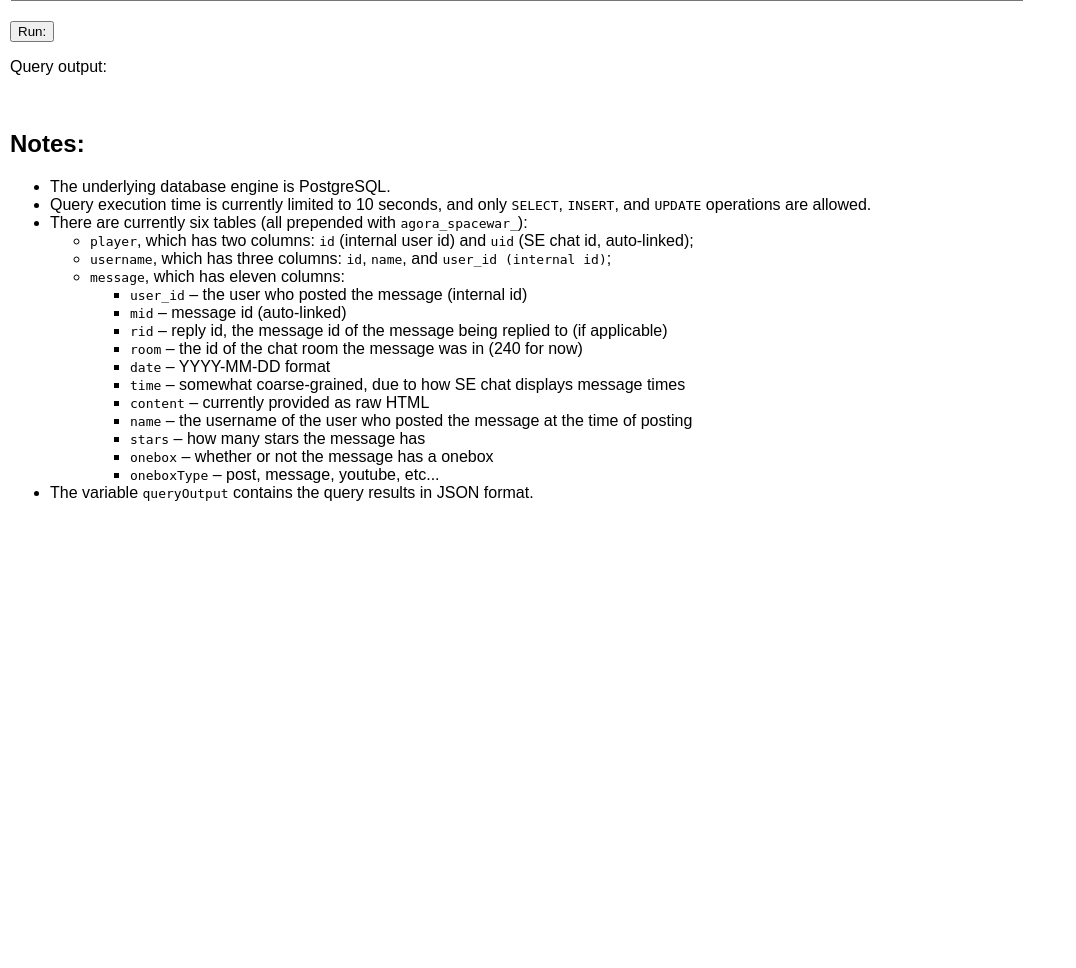
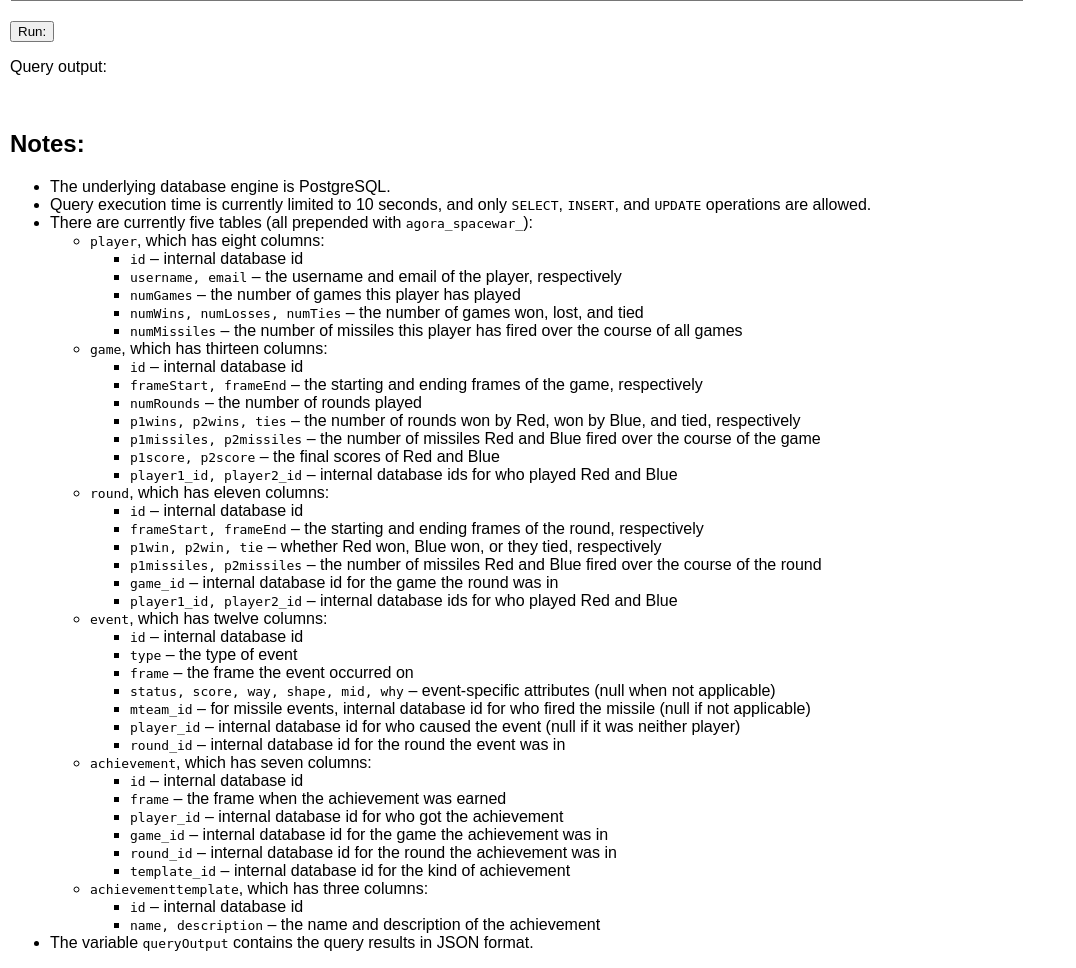
Before and after one commit to elendiastarman/agora_spacewar, a Django app: template agora_spacewar/templates/agora_spacewar/main.html in a window 1280 px wide. Shown: the part 1207-2175 px from the top of the page, without its empty margins (0-1076 px from the left). Before the commit the page ends 1708 px from the top, so only its background shows below. Run offline with Django 3.2, Linux system fonts and the light colour scheme; the template is opened without the code that fills it, so the values that code supplies are empty; some libraries are stand-ins or nearby versions.

Commit message:
Updated database schema docs.

```diff
--- a/agora_spacewar/templates/agora_spacewar/main.html
+++ b/agora_spacewar/templates/agora_spacewar/main.html
@@ -188,23 +188,63 @@ function userbot_getActions(gameInfo, botVars) {
         <ul>
             <li>The underlying database engine is PostgreSQL.</li>
             <li>Query execution time is currently limited to 10 seconds, and only <code>SELECT</code>, <code>INSERT</code>, and <code>UPDATE</code> operations are allowed.</li>
-            <li>There are currently six tables (all prepended with <code>agora_spacewar_</code>):
+            <li>There are currently five tables (all prepended with <code>agora_spacewar_</code>):
                 <ul>
-                    <li><code>player</code>, which has two columns: <code>id</code> (internal user id) and <code>uid</code> (SE chat id, auto-linked);</li>
-                    <li><code>username</code>, which has three columns: <code>id</code>, <code>name</code>, and <code>user_id (internal id)</code>;</li>
-                    <li><code>message</code>, which has eleven columns:
+                    <li><code>player</code>, which has eight columns:
                         <ul>
-                            <li><code>user_id</code> &ndash; the user who posted the message (internal id)</li>
-                            <li><code>mid</code> &ndash; message id (auto-linked)</li>
-                            <li><code>rid</code> &ndash; reply id, the message id of the message being replied to (if applicable)</li>
-                            <li><code>room</code> &ndash; the id of the chat room the message was in (240 for now)</li>
-                            <li><code>date</code> &ndash; YYYY-MM-DD format</li>
-                            <li><code>time</code> &ndash; somewhat coarse-grained, due to how SE chat displays message times</li>
-                            <li><code>content</code> &ndash; currently provided as raw HTML</li>
-                            <li><code>name</code> &ndash; the username of the user who posted the message at the time of posting</li>
-                            <li><code>stars</code> &ndash; how many stars the message has</li>
-                            <li><code>onebox</code> &ndash; whether or not the message has a onebox</li>
-                            <li><code>oneboxType</code> &ndash; post, message, youtube, etc...</li>
+                            <li><code>id</code> &ndash; internal database id</li>
+                            <li><code>username, email</code> &ndash; the username and email of the player, respectively</li>
+                            <li><code>numGames</code> &ndash; the number of games this player has played</li>
+                            <li><code>numWins, numLosses, numTies</code> &ndash; the number of games won, lost, and tied</li>
+                            <li><code>numMissiles</code> &ndash; the number of missiles this player has fired over the course of all games</li>
+                        </ul>
+                    </li>
+                    <li><code>game</code>, which has thirteen columns:
+                        <ul>
+                            <li><code>id</code> &ndash; internal database id</li>
+                            <li><code>frameStart, frameEnd</code> &ndash; the starting and ending frames of the game, respectively</li>
+                            <li><code>numRounds</code> &ndash; the number of rounds played</li>
+                            <li><code>p1wins, p2wins, ties</code> &ndash; the number of rounds won by Red, won by Blue, and tied, respectively</li>
+                            <li><code>p1missiles, p2missiles</code> &ndash; the number of missiles Red and Blue fired over the course of the game</li>
+                            <li><code>p1score, p2score</code> &ndash; the final scores of Red and Blue</li>
+                            <li><code>player1_id, player2_id</code> &ndash; internal database ids for who played Red and Blue</li>
+                        </ul>
+                    </li>
+                    <li><code>round</code>, which has eleven columns:
+                        <ul>
+                            <li><code>id</code> &ndash; internal database id</li>
+                            <li><code>frameStart, frameEnd</code> &ndash; the starting and ending frames of the round, respectively</li>
+                            <li><code>p1win, p2win, tie</code> &ndash; whether Red won, Blue won, or they tied, respectively</li>
+                            <li><code>p1missiles, p2missiles</code> &ndash; the number of missiles Red and Blue fired over the course of the round</li>
+                            <li><code>game_id</code> &ndash; internal database id for the game the round was in</li>
+                            <li><code>player1_id, player2_id</code> &ndash; internal database ids for who played Red and Blue</li>
+                        </ul>
+                    </li>
+                    <li><code>event</code>, which has twelve columns:
+                        <ul>
+                            <li><code>id</code> &ndash; internal database id</li>
+                            <li><code>type</code> &ndash; the type of event</li>
+                            <li><code>frame</code> &ndash; the frame the event occurred on</li>
+                            <li><code>status, score, way, shape, mid, why</code> &ndash; event-specific attributes (null when not applicable)</li>
+                            <li><code>mteam_id</code> &ndash; for missile events, internal database id for who fired the missile (null if not applicable)</li>
+                            <li><code>player_id</code> &ndash; internal database id for who caused the event (null if it was neither player)</li>
+                            <li><code>round_id</code> &ndash; internal database id for the round the event was in</li>
+                        </ul>
+                    </li>
+                    <li><code>achievement</code>, which has seven columns:
+                        <ul>
+                            <li><code>id</code> &ndash; internal database id</li>
+                            <li><code>frame</code> &ndash; the frame when the achievement was earned</li>
+                            <li><code>player_id</code> &ndash; internal database id for who got the achievement</li>
+                            <li><code>game_id</code> &ndash; internal database id for the game the achievement was in</li>
+                            <li><code>round_id</code> &ndash; internal database id for the round the achievement was in</li>
+                            <li><code>template_id</code> &ndash; internal database id for the kind of achievement</li>
+                        </ul>
+                    </li>
+                    <li><code>achievementtemplate</code>, which has three columns:
+                        <ul>
+                            <li><code>id</code> &ndash; internal database id</li>
+                            <li><code>name, description</code> &ndash; the name and description of the achievement</li>
                         </ul>
                     </li>
                 </ul>
```
